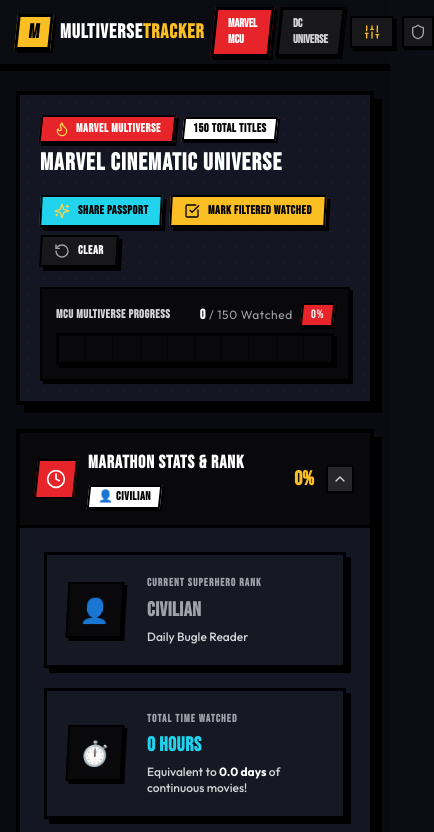
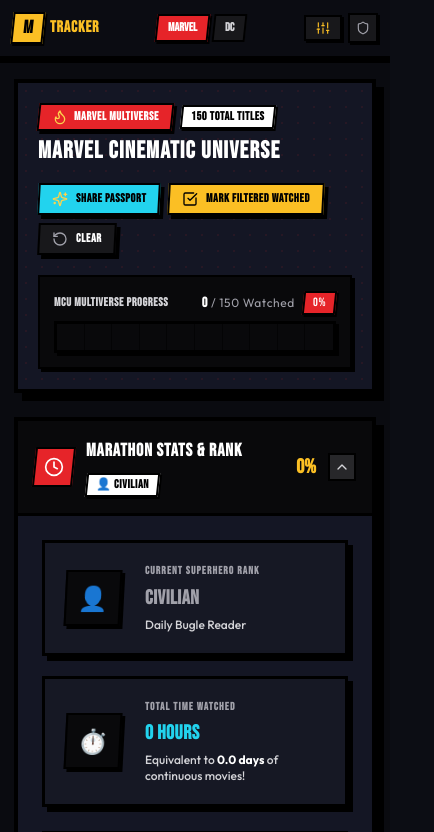
Before and after one commit to filipmoco0/multiverse-tracker, a Next.js app: page /mcu in a window 390 px wide. Shown: the top 832 px of the page, 434 px wide, since content can reach past the window. Built offline with nearby package versions, Linux system fonts and the light colour scheme; no server answers; the database is empty.

Commit message:
fix: PWA notch safe-area padding, widescreen layout expansion up to 1920px, and zero-overflow mobile navbar

```diff
--- a/src/app/globals.css
+++ b/src/app/globals.css
@@ -135,15 +135,19 @@
 }
 
 /* Mobile & PWA Optimizations */
-@supports (padding-top: env(safe-area-inset-top)) {
+html, body {
+  overflow-x: hidden;
+  max-width: 100vw;
+  width: 100%;
+}
+
+@supports (padding-bottom: env(safe-area-inset-bottom)) {
   body {
-    padding-top: env(safe-area-inset-top);
     padding-bottom: env(safe-area-inset-bottom);
-    padding-left: env(safe-area-inset-left);
-    padding-right: env(safe-area-inset-right);
   }
 }
 
 * {
   -webkit-tap-highlight-color: transparent;
+  box-sizing: border-box;
 }
--- a/src/components/layout/Navbar.tsx
+++ b/src/components/layout/Navbar.tsx
@@ -3,7 +3,7 @@
 import React, { useState, useEffect } from 'react';
 import Link from 'next/link';
 import { usePathname } from 'next/navigation';
-import { Shield, Layers, Sliders, Cloud, Zap, RefreshCw } from 'lucide-react';
+import { Shield, Layers, Sliders, RefreshCw } from 'lucide-react';
 import { clsx } from 'clsx';
 import { useWatchlistStore } from '@/lib/store/useWatchlistStore';
 import { useByokStore } from '@/lib/store/useByokStore';
@@ -23,7 +23,6 @@
   useEffect(() => {
     const supabase = createClient();
     if (supabase) {
-      // Check initial session
       supabase.auth.getSession().then(({ data }) => {
         const user = data.session?.user;
         setCurrentAuthUser(user || null);
@@ -32,7 +31,6 @@
         }
       });
 
-      // Listen for auth state changes
       const { data: authListener } = supabase.auth.onAuthStateChange((_event, session) => {
         const user = session?.user;
         setCurrentAuthUser(user || null);
@@ -58,22 +56,23 @@
 
   return (
     <>
-      <header className="sticky top-0 z-40 bg-[#0c0d14]/95 backdrop-blur-md border-b-[3px] border-black shadow-[0_4px_0_0_#000000]">
-        <div className="max-w-7xl mx-auto px-4 sm:px-6 h-16 sm:h-20 flex items-center justify-between gap-2 sm:gap-4">
-          {/* Logo & Tagline */}
-          <div className="flex items-center gap-3">
+      <header className="sticky top-0 z-40 bg-[#0c0d14]/95 backdrop-blur-md border-b-[3px] border-black shadow-[0_4px_0_0_#000000] pt-[env(safe-area-inset-top,0px)] w-full overflow-x-hidden">
+        <div className="max-w-[1920px] mx-auto px-3 sm:px-6 xl:px-10 h-14 sm:h-18 flex items-center justify-between gap-1.5 sm:gap-4">
+          {/* Logo & Title (Ultra Compact on Mobile) */}
+          <div className="flex items-center gap-2 flex-shrink-0">
             <Link
               href="/select"
-              className="flex items-center gap-2 group transition-transform active:scale-95"
+              className="flex items-center gap-1.5 sm:gap-2 group transition-transform active:scale-95"
             >
-              <div className="w-9 h-9 sm:w-11 sm:h-11 bg-amber-400 border-[3px] border-black shadow-[3px_3px_0px_0px_#000000] -skew-x-6 flex items-center justify-center font-display font-black text-xl sm:text-2xl text-black group-hover:rotate-6 transition-transform">
+              <div className="w-8 h-8 sm:w-10 sm:h-10 bg-amber-400 border-[2.5px] sm:border-[3px] border-black shadow-[2px_2px_0px_0px_#000000] -skew-x-6 flex items-center justify-center font-display font-black text-lg sm:text-2xl text-black group-hover:rotate-6 transition-transform">
                 M
               </div>
               <div className="flex flex-col">
-                <span className="font-display font-black text-xl sm:text-2xl tracking-wider text-white group-hover:text-amber-400 transition-colors uppercase leading-none">
-                  Multiverse<span className="text-amber-400">Tracker</span>
+                <span className="font-display font-black text-base sm:text-xl tracking-wider text-white group-hover:text-amber-400 transition-colors uppercase leading-none">
+                  <span className="hidden xs:inline">Multiverse</span>
+                  <span className="text-amber-400">Tracker</span>
                 </span>
-                <span className="text-[10px] font-sans font-bold text-zinc-400 uppercase tracking-widest hidden sm:block">
+                <span className="text-[9px] font-sans font-bold text-zinc-400 uppercase tracking-widest hidden md:block">
                   MCU & DCU Watchlist
                 </span>
               </div>
@@ -81,53 +80,55 @@
           </div>
 
           {/* Universe Navigation Switcher Tabs */}
-          <nav className="flex items-center gap-1.5 sm:gap-2">
+          <nav className="flex items-center gap-1 sm:gap-2 flex-shrink-0">
             <Link
               href="/mcu"
               className={clsx(
-                'px-3 sm:px-4 py-1.5 font-display text-xs sm:text-sm font-bold uppercase transition border-[3px] border-black -skew-x-6 select-none',
+                'px-2.5 sm:px-4 py-1 sm:py-1.5 font-display text-xs sm:text-sm font-bold uppercase transition border-2 sm:border-[3px] border-black -skew-x-6 select-none',
                 isMCU
-                  ? 'bg-marvel-crimson text-white shadow-[3px_3px_0px_0px_#000000]'
-                  : 'bg-zinc-900 text-zinc-300 hover:text-white hover:bg-zinc-800 shadow-[2px_2px_0px_0px_#000000]'
+                  ? 'bg-marvel-crimson text-white shadow-[2px_2px_0px_0px_#000000]'
+                  : 'bg-zinc-900 text-zinc-300 hover:text-white hover:bg-zinc-800'
               )}
             >
-              <span className="inline-block skew-x-6">Marvel MCU</span>
+              <span className="inline-block skew-x-6 sm:hidden">Marvel</span>
+              <span className="hidden sm:inline-block skew-x-6">Marvel MCU</span>
             </Link>
 
             <Link
               href="/dcu"
               className={clsx(
-                'px-3 sm:px-4 py-1.5 font-display text-xs sm:text-sm font-bold uppercase transition border-[3px] border-black -skew-x-6 select-none',
+                'px-2.5 sm:px-4 py-1 sm:py-1.5 font-display text-xs sm:text-sm font-bold uppercase transition border-2 sm:border-[3px] border-black -skew-x-6 select-none',
                 isDCU
-                  ? 'bg-[#005792] text-white shadow-[3px_3px_0px_0px_#000000]'
-                  : 'bg-zinc-900 text-zinc-300 hover:text-white hover:bg-zinc-800 shadow-[2px_2px_0px_0px_#000000]'
+                  ? 'bg-[#005792] text-white shadow-[2px_2px_0px_0px_#000000]'
+                  : 'bg-zinc-900 text-zinc-300 hover:text-white hover:bg-zinc-800'
               )}
             >
-              <span className="inline-block skew-x-6">DC Universe</span>
+              <span className="inline-block skew-x-6 sm:hidden">DC</span>
+              <span className="hidden sm:inline-block skew-x-6">DC Universe</span>
             </Link>
 
             <Link
               href="/select"
-              className="p-1.5 sm:px-3 sm:py-1.5 font-display text-xs sm:text-sm font-bold uppercase bg-zinc-900 hover:bg-zinc-800 text-amber-400 border-[3px] border-black shadow-[2px_2px_0px_0px_#000000] -skew-x-6 hidden md:flex items-center gap-1"
-              title="Universe Selection Hub"
+              className="p-1 sm:px-3 sm:py-1.5 font-display text-xs sm:text-sm font-bold uppercase bg-zinc-900 hover:bg-zinc-800 text-amber-400 border-2 sm:border-[3px] border-black shadow-[2px_2px_0px_0px_#000000] -skew-x-6 hidden lg:flex items-center gap-1"
+              title="Universe Selection Gate"
             >
-              <Layers className="w-4 h-4 skew-x-6" />
+              <Layers className="w-3.5 h-3.5 skew-x-6" />
               <span className="inline-block skew-x-6">Gate</span>
             </Link>
           </nav>
 
-          {/* Right Action Icons (Unified Settings & Admin) */}
-          <div className="flex items-center gap-2">
+          {/* Right Action Buttons (Settings & Admin) */}
+          <div className="flex items-center gap-1.5 sm:gap-2 flex-shrink-0">
             {/* Quick Trakt Sync Trigger (If Trakt is connected) */}
             {traktUser && (
               <button
                 onClick={syncWithTrakt}
                 disabled={isSyncing}
-                className="flex items-center gap-1.5 px-2.5 py-1.5 bg-rose-950/60 hover:bg-rose-900/80 text-rose-300 border-2 border-rose-600 shadow-[2px_2px_0px_0px_#000000] text-xs font-display transition cursor-pointer"
+                className="flex items-center gap-1 px-2 py-1 bg-rose-950/60 hover:bg-rose-900/80 text-rose-300 border-2 border-rose-600 shadow-[2px_2px_0px_0px_#000000] text-xs font-display transition cursor-pointer"
                 title={`Trakt Connected: @${traktUser.username}. Click to sync.`}
               >
                 <RefreshCw className={clsx('w-3.5 h-3.5', isSyncing && 'animate-spin')} />
-                <span className="hidden lg:inline font-sans font-semibold">
+                <span className="hidden md:inline font-sans font-semibold">
                   {isSyncing ? 'Syncing...' : `@${traktUser.username}`}
                 </span>
               </button>
@@ -137,19 +138,19 @@
             <button
               onClick={() => openSettings('account')}
               className={clsx(
-                'flex items-center gap-2 px-3 py-1.5 border-2 border-black shadow-[3px_3px_0px_0px_#000000] text-xs font-display transition cursor-pointer active:translate-x-0.5 active:translate-y-0.5',
+                'flex items-center gap-1.5 px-2.5 sm:px-3 py-1 sm:py-1.5 border-2 border-black shadow-[2px_2px_0px_0px_#000000] text-xs font-display transition cursor-pointer active:translate-x-0.5 active:translate-y-0.5',
                 currentAuthUser
                   ? 'bg-cyan-500/20 text-cyan-300 border-cyan-400 hover:bg-cyan-500/30'
                   : 'bg-zinc-900 hover:bg-zinc-800 text-zinc-200'
               )}
               title="Settings & Cloud Account"
             >
-              <Sliders className="w-4 h-4 text-amber-400" />
-              <span className="font-bold uppercase tracking-wider hidden sm:inline">
+              <Sliders className="w-3.5 h-3.5 sm:w-4 sm:h-4 text-amber-400 flex-shrink-0" />
+              <span className="font-bold uppercase tracking-wider hidden md:inline">
                 {currentAuthUser ? currentAuthUser.email?.split('@')[0] : 'Settings'}
               </span>
               {(currentAuthUser || traktUser || isCustomTmdbActive) && (
-                <span className="w-2 h-2 rounded-full bg-emerald-400 animate-pulse" title="Cloud Active" />
+                <span className="w-2 h-2 rounded-full bg-emerald-400 animate-pulse flex-shrink-0" title="Cloud Active" />
               )}
             </button>
 
@@ -164,8 +165,8 @@
               )}
               title="Admin Curator Dashboard"
             >
-              <Shield className="w-4 h-4" />
-              <span className="hidden sm:inline">Admin</span>
+              <Shield className="w-3.5 h-3.5 sm:w-4 sm:h-4" />
+              <span className="hidden lg:inline">Admin</span>
             </Link>
           </div>
         </div>
--- a/src/components/tracklist/FranchiseTracklist.tsx
+++ b/src/components/tracklist/FranchiseTracklist.tsx
@@ -162,7 +162,7 @@
   };
 
   return (
-    <div className="space-y-6 max-w-7xl mx-auto px-4 sm:px-6 py-6">
+    <div className="space-y-6 max-w-[1920px] w-full mx-auto px-3.5 sm:px-8 xl:px-12 py-5 sm:py-7 overflow-x-hidden">
       {/* Streamlined Franchise Hero Banner */}
       <section className="relative bg-[#141624] border-[4px] border-black shadow-[8px_8px_0px_0px_#000000] p-5 sm:p-7 overflow-hidden">
         <div className={isMCU ? 'absolute inset-0 bg-halftone-marvel opacity-60 pointer-events-none' : 'absolute inset-0 bg-halftone-dc opacity-60 pointer-events-none'} />
@@ -373,7 +373,7 @@
                 </div>
 
                 {/* Cards Grid */}
-                <div className="grid grid-cols-2 sm:grid-cols-3 md:grid-cols-4 lg:grid-cols-5 xl:grid-cols-6 gap-3.5 sm:gap-4">
+                <div className="grid grid-cols-2 sm:grid-cols-3 md:grid-cols-4 lg:grid-cols-5 xl:grid-cols-6 2xl:grid-cols-7 3xl:grid-cols-8 gap-3.5 sm:gap-4.5">
                   {group.items.map((media) => (
                     <ComicCard
                       key={media.id}
```
